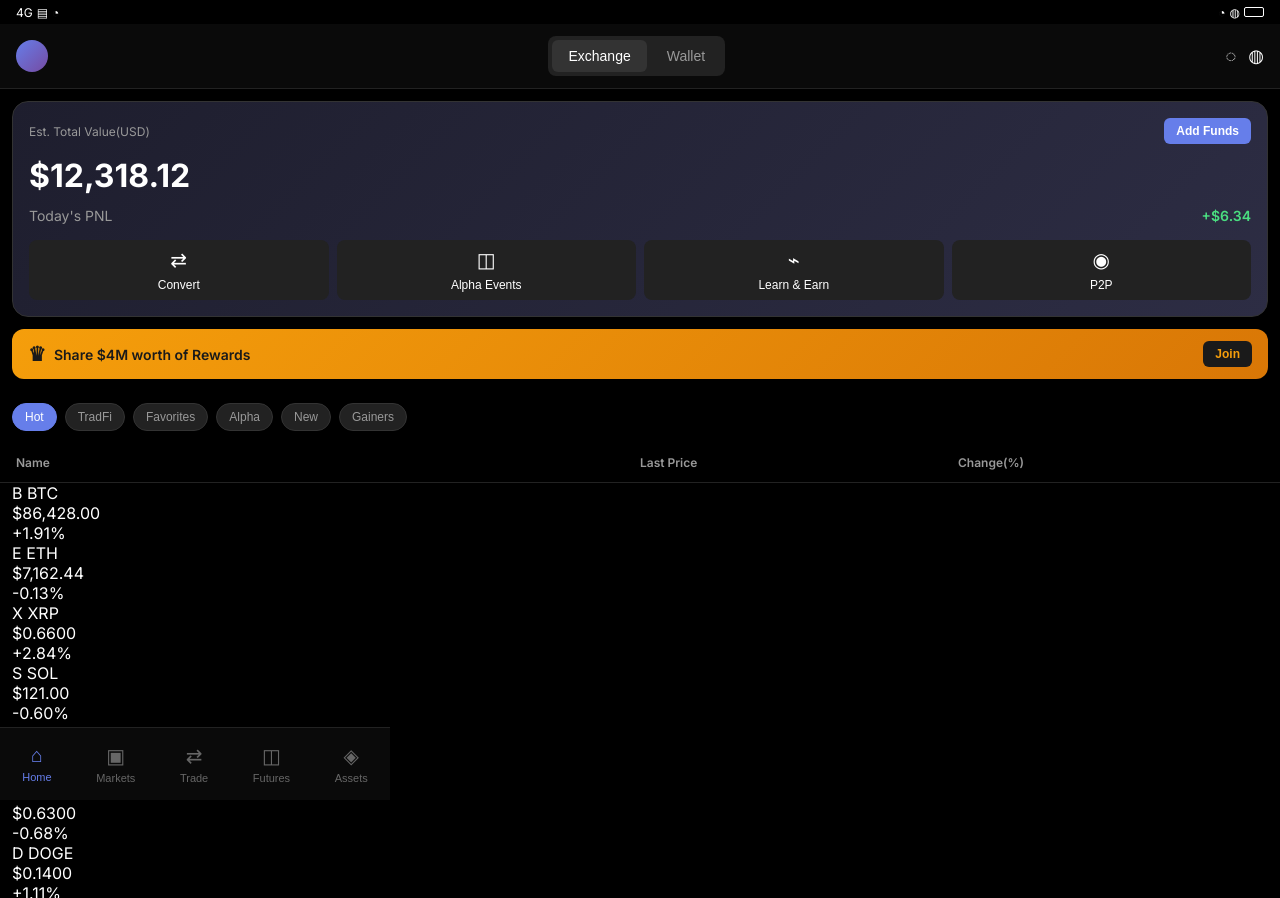
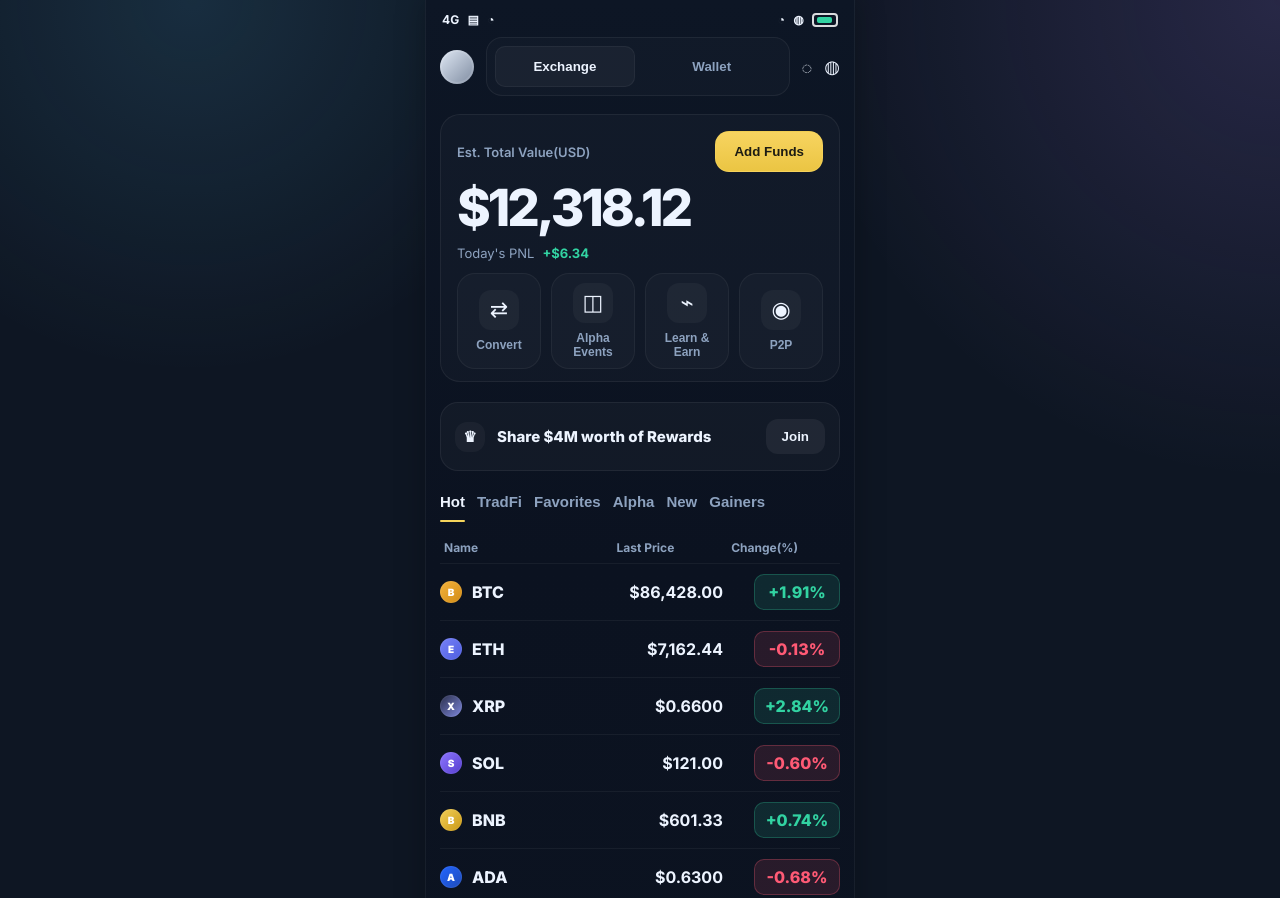
Before and after one commit to Njatsa119/WATCHTOWER-1, a website: page index.html in a window 1280 px wide. Shown: the top 898 px of the page. Drawn offline with Linux system fonts and the light colour scheme; no server answers.

Commit message:
Save the final dashboard styling

```diff
--- a/styles.css
+++ b/styles.css
@@ -1,407 +1,230 @@
-* {
-  margin: 0;
-  padding: 0;
-  box-sizing: border-box;
+:root{
+  --bg:#0e1623;
+  --bg-2:#0a1019;
+  --panel:#171f2d;
+  --panel-soft:#1b2537;
+  --line:rgba(255,255,255,0.08);
+  --text:#edf4ff;
+  --muted:#8da2bf;
+  --green:#32d3a2;
+  --green-soft:rgba(50,211,162,.12);
+  --red:#ff5a75;
+  --red-soft:rgba(255,90,117,.12);
+  --yellow:#f5d45b;
+  --cyan:#5ecdfd;
 }
 
-body {
-  font-family: 'Inter', sans-serif;
-  background: #000;
-  color: #fff;
+* { box-sizing: border-box; }
+
+html, body {
+  margin:0;
+  min-height:100%;
+  background: var(--bg);
+  color: var(--text);
+  font-family: Inter, system-ui, -apple-system, BlinkMacSystemFont, "Segoe UI", sans-serif;
 }
 
-.phone-shell {
-  max-width: 390px;
-  margin: 0 auto;
-  background: #1a1a1a;
-  border-radius: 40px;
-  overflow: hidden;
-  box-shadow: 0 20px 60px rgba(0, 0, 0, 0.8);
-  display: flex;
-  flex-direction: column;
-  height: 100vh;
+body{
+  display:flex;
+  justify-content:center;
+  background:
+    radial-gradient(circle at 15% 0, rgba(94,205,253,0.13), transparent 18%),
+    radial-gradient(circle at 100% 0, rgba(172,131,250,0.16), transparent 22%),
+    var(--bg);
 }
 
-.status-bar {
-  display: flex;
-  justify-content: space-between;
-  align-items: center;
-  padding: 8px 16px;
-  background: #000;
-  font-size: 12px;
-  height: 24px;
+.phone{
+  width:100%;
+  max-width:430px;
+  min-height:100vh;
+  background:linear-gradient(180deg, #0d1625 0%, #0b1220 32%, #0d1522 100%);
+  border-left:1px solid rgba(255,255,255,.05);
+  border-right:1px solid rgba(255,255,255,.05);
+  box-shadow:0 0 28px rgba(0,0,0,.25);
 }
 
-.status-left,
-.status-right {
-  display: flex;
-  gap: 4px;
-  align-items: center;
+.status-bar{
+  display:flex;
+  justify-content:space-between;
+  align-items:center;
+  padding:12px 16px 8px;
+  font-size:12px;
+  color:var(--text);
+  font-weight:700;
+  letter-spacing:0.02em;
+}
+.status-left, .status-right{
+  display:flex; align-items:center; gap:8px;
+}
+.status-right .battery{
+  width:26px; height:14px;
+  border:2px solid rgba(255,255,255,.85);
+  border-radius:4px;
+  position:relative;
+  display:inline-block;
+}
+.status-right .battery::after{
+  content:"";
+  position:absolute;
+  left:3px; top:2px;
+  width:68%;
+  height:6px;
+  border-radius:2px;
+  background: var(--green);
 }
 
-.bars {
-  display: flex;
-  gap: 1px;
-  font-size: 10px;
+.app{ padding:0 14px 18px; }
+
+.topbar{
+  display:flex;
+  align-items:center;
+  justify-content:space-between;
+  gap:12px;
+  margin-top:2px;
+  margin-bottom:18px;
 }
 
-.battery {
-  display: inline-block;
-  width: 20px;
-  height: 10px;
-  border: 1px solid #fff;
-  border-radius: 2px;
-  position: relative;
-  padding: 1px;
+.profile-dot{
+  width:34px; height:34px;
+  border-radius:50%;
+  background:linear-gradient(135deg, #dfe8f4, #7f8ca1);
+  box-shadow: inset 0 0 0 2px rgba(255,255,255,.12);
 }
 
-.battery i {
-  display: block;
-  width: 100%;
-  height: 100%;
-  background: #fff;
-  border-radius: 1px;
+.segmented{
+  flex:1; display:flex; align-items:center; justify-content:center; gap:8px;
+  padding:8px; border-radius:16px; background: rgba(255,255,255,0.02); border:1px solid rgba(255,255,255,.06);
+}
+.segment{
+  flex:1; border:none; background:transparent; color:var(--muted); border-radius:10px;
+  padding:12px 8px; font-weight:700; cursor:pointer;
+}
+.segment.active{
+  background: rgba(255,255,255,0.04); border:1px solid rgba(255,255,255,.05); color:var(--text);
 }
 
-.app {
-  flex: 1;
-  overflow-y: auto;
-  display: flex;
-  flex-direction: column;
-  padding-bottom: 60px;
+.top-icons{ display:flex; align-items:center; gap:12px; font-size:18px; }
+
+.portfolio-card{
+  background: rgba(255,255,255,0.025);
+  border:1px solid rgba(255,255,255,0.06);
+  border-radius:20px;
+  padding:16px 16px 12px;
+}
+.portfolio-head{
+  display:flex; justify-content:space-between; align-items:center; gap:12px; margin-bottom:10px;
+}
+.muted{ color:var(--muted); font-size:13px; font-weight:600; }
+
+.funds-btn{
+  border:1px solid rgba(245,212,91,.62); background:linear-gradient(180deg, #f7d460, #ebc543);
+  color:#1d1c13; border-radius:14px; padding:12px 18px; font-weight:800; cursor:pointer;
 }
 
-.topbar {
-  display: flex;
-  justify-content: space-between;
-  align-items: center;
-  padding: 12px 16px;
-  background: #0a0a0a;
-  border-bottom: 1px solid #222;
+.portfolio-amount{
+  font-size: clamp(2.1rem, 5vw, 3.2rem); line-height:1; font-weight:800; letter-spacing:-0.06em; margin:8px 0 12px;
+}
+.portfolio-pnl{
+  display:flex; align-items:center; gap:8px; color:var(--muted); font-size:13px; margin-bottom:12px;
+}
+.pnl-text{ color:var(--green); font-weight:700; }
+.pnl-text.negative{ color:var(--red); }
+
+.quick-actions{
+  display:grid; grid-template-columns:repeat(4,minmax(0,1fr)); gap:10px;
+}
+.action-item{
+  display:flex; flex-direction:column; align-items:center; justify-content:center; gap:8px;
+  min-height:96px; border-radius:18px; border:1px solid rgba(255,255,255,0.05); background: rgba(255,255,255,0.025);
+  color:var(--text); cursor:pointer;
+}
+.action-item .icon{
+  width:40px; height:40px; border-radius:12px; display:flex; align-items:center; justify-content:center;
+  background: rgba(255,255,255,0.04); font-size:22px;
+}
+.action-item span:last-child{
+  color:var(--muted); font-size:12px; font-weight:600;
 }
 
-.profile-dot {
-  width: 32px;
-  height: 32px;
-  border-radius: 50%;
-  background: linear-gradient(135deg, #667eea 0%, #764ba2 100%);
+.promo-banner{
+  margin:20px 0 18px; background: rgba(255,255,255,0.03); border:1px solid rgba(255,255,255,0.06);
+  border-radius:18px; display:flex; justify-content:space-between; align-items:center; gap:12px; padding:16px 14px;
+}
+.promo-left{ display:flex; align-items:center; gap:12px; font-size:15px; font-weight:800; }
+.promo-crown{
+  width:30px; height:30px; border-radius:12px; display:flex; align-items:center; justify-content:center; background: rgba(255,255,255,0.04);
+}
+.promo-btn{
+  border:none; background: rgba(255,255,255,0.06); border-radius:12px; color:var(--text);
+  padding:10px 16px; font-weight:700; cursor:pointer;
 }
 
-.segmented {
-  display: flex;
-  gap: 4px;
-  background: #222;
-  padding: 4px;
-  border-radius: 8px;
+.market-tabs{
+  display:flex; gap:12px; flex-wrap:wrap; margin-bottom:12px;
+}
+.market-tab{
+  appearance:none; border:none; background:transparent; color:var(--muted);
+  font-weight:700; font-size:15px; padding:4px 0 8px; position:relative; cursor:pointer;
+}
+.market-tab.active{ color:var(--text); }
+.market-tab.active::after{
+  content:""; position:absolute; left:0; right:0; bottom:-4px; height:2px; border-radius:999px; background:var(--yellow);
 }
 
-.segment {
-  flex: 1;
-  padding: 8px 16px;
-  border: none;
-  background: transparent;
-  color: #999;
-  border-radius: 6px;
-  font-size: 14px;
-  font-weight: 500;
-  cursor: pointer;
-  transition: all 0.2s;
+.watchlist-header, .watchlist-row{
+  display:grid; grid-template-columns:1.55fr 1fr 1fr; gap:10px; align-items:center;
+}
+.watchlist-header{
+  color:var(--muted); font-size:12px; font-weight:700; padding:10px 4px 8px;
+}
+.watchlist{ display:flex; flex-direction:column; }
+.watchlist-row{
+  padding:10px 0; border-top:1px solid rgba(255,255,255,0.05);
 }
 
-.segment.active {
-  background: #333;
-  color: #fff;
+.asset-name{
+  display:flex; align-items:center; gap:10px; font-weight:800;
 }
 
-.top-icons {
-  display: flex;
-  gap: 12px;
-  font-size: 18px;
-  cursor: pointer;
+.token-badge{
+  width:22px; height:22px; border-radius:50%; display:flex; align-items:center; justify-content:center;
+  font-size:10px; font-weight:900; color:#fff; box-shadow: inset 0 0 0 1px rgba(255,255,255,0.06);
 }
+.token-badge.btc{ background:linear-gradient(135deg,#f3b33d,#d28b15); }
+.token-badge.eth{ background:linear-gradient(135deg,#7782f7,#4d5de0); }
+.token-badge.xrp{ background:linear-gradient(135deg,#2a2f4a,#7d87dc); }
+.token-badge.sol{ background:linear-gradient(135deg,#8e77ff,#553dce); }
+.token-badge.bnb{ background:linear-gradient(135deg,#f3d05a,#c99814); }
+.token-badge.ada{ background:linear-gradient(135deg,#2265ff,#1e4bb8); }
+.token-badge.doge{ background:linear-gradient(135deg,#d0b078,#b38240); }
+.token-badge.link{ background:linear-gradient(135deg,#3bb5ff,#2177bf); }
+.token-badge.eur{ background:linear-gradient(135deg,#9fcbff,#5893df); }
+.token-badge.gbp{ background:linear-gradient(135deg,#7a8ce8,#425fcf); }
+.token-badge.jpy{ background:linear-gradient(135deg,#d9b9ff,#8354d7); }
+.token-badge.aud{ background:linear-gradient(135deg,#97d8ff,#4f9fe9); }
+.token-badge.usd{ background:linear-gradient(135deg,#79a4ff,#2d5ce7); }
+.token-badge.nasdaq{ background:linear-gradient(135deg,#84f4ff,#1fa5ee); }
+.token-badge.spx{ background:linear-gradient(135deg,#71e4c2,#18a7a9); }
 
-.portfolio-card {
-  padding: 16px;
-  margin: 12px;
-  background: linear-gradient(135deg, #1e1e2e 0%, #2d2d44 100%);
-  border-radius: 16px;
-  border: 1px solid #333;
+.price-cell{ text-align:right; font-weight:700; white-space:nowrap; }
+.change-cell{
+  justify-self:end; min-width:86px; text-align:center; border-radius:10px; padding:7px 8px;
+  font-weight:800; border:1px solid transparent;
 }
+.change-pos{ background: rgba(50,211,162,0.12); color:var(--green); border-color: rgba(50,211,162,0.26); }
+.change-neg{ background: rgba(255,90,117,0.12); color:var(--red); border-color: rgba(255,90,117,0.28); }
 
-.portfolio-head {
-  display: flex;
-  justify-content: space-between;
-  align-items: center;
-  margin-bottom: 12px;
+.bottom-nav{
+  display:grid; grid-template-columns:repeat(5,1fr); gap:8px; padding:12px 10px 18px;
+  background: rgba(11,18,27,.9); border-top:1px solid rgba(255,255,255,0.05); margin-top:4px;
 }
+.nav-item{
+  background:transparent; border:none; color:var(--muted); display:flex; flex-direction:column; align-items:center;
+  justify-content:center; gap:6px; padding:8px 4px; cursor:pointer;
+}
+.nav-item.active{ color:var(--text); }
+.nav-item .icon{ font-size:25px; line-height:1; }
 
-.muted {
-  font-size: 12px;
-  color: #999;
+@media (max-width:390px){
+  .watchlist-header, .watchlist-row{ grid-template-columns: 1.42fr 1fr 1fr; }
 }
-
-.funds-btn {
-  padding: 6px 12px;
-  background: #667eea;
-  border: none;
-  border-radius: 6px;
-  color: #fff;
-  font-size: 12px;
-  font-weight: 600;
-  cursor: pointer;
-  transition: background 0.2s;
-}
-
-.funds-btn:hover {
-  background: #5568d3;
-}
-
-.portfolio-amount {
-  font-size: 32px;
-  font-weight: 700;
-  margin-bottom: 12px;
-}
-
-.currency {
-  font-size: 24px;
-}
-
-.portfolio-pnl {
-  display: flex;
-  justify-content: space-between;
-  font-size: 14px;
-  color: #999;
-  margin-bottom: 16px;
-}
-
-.pnl-text {
-  color: #4ade80;
-  font-weight: 600;
-}
-
-.quick-actions {
-  display: grid;
-  grid-template-columns: repeat(4, 1fr);
-  gap: 8px;
-}
-
-.action-item {
-  display: flex;
-  flex-direction: column;
-  align-items: center;
-  gap: 6px;
-  padding: 8px;
-  background: #222;
-  border: none;
-  border-radius: 8px;
-  color: #fff;
-  font-size: 12px;
-  cursor: pointer;
-  transition: all 0.2s;
-}
-
-.action-item:hover {
-  background: #333;
-}
-
-.icon {
-  font-size: 20px;
-}
-
-.promo-banner {
-  display: flex;
-  justify-content: space-between;
-  align-items: center;
-  margin: 0 12px 12px;
-  padding: 12px 16px;
-  background: linear-gradient(135deg, #f59e0b 0%, #d97706 100%);
-  border-radius: 12px;
-}
-
-.promo-left {
-  display: flex;
-  align-items: center;
-  gap: 8px;
-  font-size: 14px;
-  font-weight: 600;
-  color: #1a1a1a;
-}
-
-.promo-crown {
-  font-size: 20px;
-}
-
-.promo-btn {
-  padding: 6px 12px;
-  background: #1a1a1a;
-  border: none;
-  border-radius: 6px;
-  color: #f59e0b;
-  font-size: 12px;
-  font-weight: 600;
-  cursor: pointer;
-  transition: all 0.2s;
-}
-
-.promo-btn:hover {
-  background: #2a2a2a;
-}
-
-.market-tabs {
-  display: flex;
-  gap: 8px;
-  padding: 12px 12px;
-  overflow-x: auto;
-  scrollbar-width: none;
-}
-
-.market-tabs::-webkit-scrollbar {
-  display: none;
-}
-
-.market-tab {
-  padding: 6px 12px;
-  background: #222;
-  border: 1px solid #333;
-  border-radius: 20px;
-  color: #999;
-  font-size: 12px;
-  font-weight: 500;
-  cursor: pointer;
-  transition: all 0.2s;
-  white-space: nowrap;
-}
-
-.market-tab.active {
-  background: #667eea;
-  border-color: #667eea;
-  color: #fff;
-}
-
-.market-tab:hover {
-  border-color: #555;
-}
-
-.watchlist-header {
-  display: grid;
-  grid-template-columns: 2fr 1fr 1fr;
-  gap: 12px;
-  padding: 12px 16px;
-  font-size: 12px;
-  font-weight: 600;
-  color: #999;
-  border-bottom: 1px solid #222;
-}
-
-.watchlist {
-  padding: 0 12px;
-}
-
-.watchlist-item {
-  display: grid;
-  grid-template-columns: 2fr 1fr 1fr;
-  gap: 12px;
-  padding: 12px 4px;
-  border-bottom: 1px solid #1a1a1a;
-  align-items: center;
-}
-
-.watchlist-item:last-child {
-  border-bottom: none;
-}
-
-.crypto-name {
-  display: flex;
-  align-items: center;
-  gap: 8px;
-}
-
-.crypto-symbol {
-  width: 32px;
-  height: 32px;
-  border-radius: 50%;
-  background: linear-gradient(135deg, #667eea 0%, #764ba2 100%);
-  display: flex;
-  align-items: center;
-  justify-content: center;
-  font-size: 16px;
-  font-weight: 600;
-}
-
-.crypto-info h4 {
-  font-size: 14px;
-  font-weight: 600;
-  margin-bottom: 2px;
-}
-
-.crypto-info p {
-  font-size: 12px;
-  color: #999;
-}
-
-.price {
-  text-align: right;
-  font-size: 14px;
-  font-weight: 600;
-}
-
-.change {
-  text-align: right;
-  font-size: 14px;
-  font-weight: 600;
-}
-
-.change.positive {
-  color: #4ade80;
-}
-
-.change.negative {
-  color: #ef4444;
-}
-
-.bottom-nav {
-  position: fixed;
-  bottom: 0;
-  width: 100%;
-  max-width: 390px;
-  display: flex;
-  justify-content: space-around;
-  padding: 8px 0;
-  background: #0a0a0a;
-  border-top: 1px solid #222;
-  z-index: 100;
-}
-
-.nav-item {
-  display: flex;
-  flex-direction: column;
-  align-items: center;
-  gap: 4px;
-  padding: 8px 12px;
-  background: transparent;
-  border: none;
-  color: #666;
-  font-size: 11px;
-  cursor: pointer;
-  transition: all 0.2s;
-}
-
-.nav-item.active {
-  color: #667eea;
-}
-
-.nav-item:hover {
-  color: #999;
-}
-
-@media (max-width: 480px) {
-  .phone-shell {
-    border-radius: 0;
-    max-width: 100%;
-    height: 100vh;
-  }
-
-  .quick-actions {
-    grid-template-columns: repeat(2, 1fr);
-  }
-}
```
